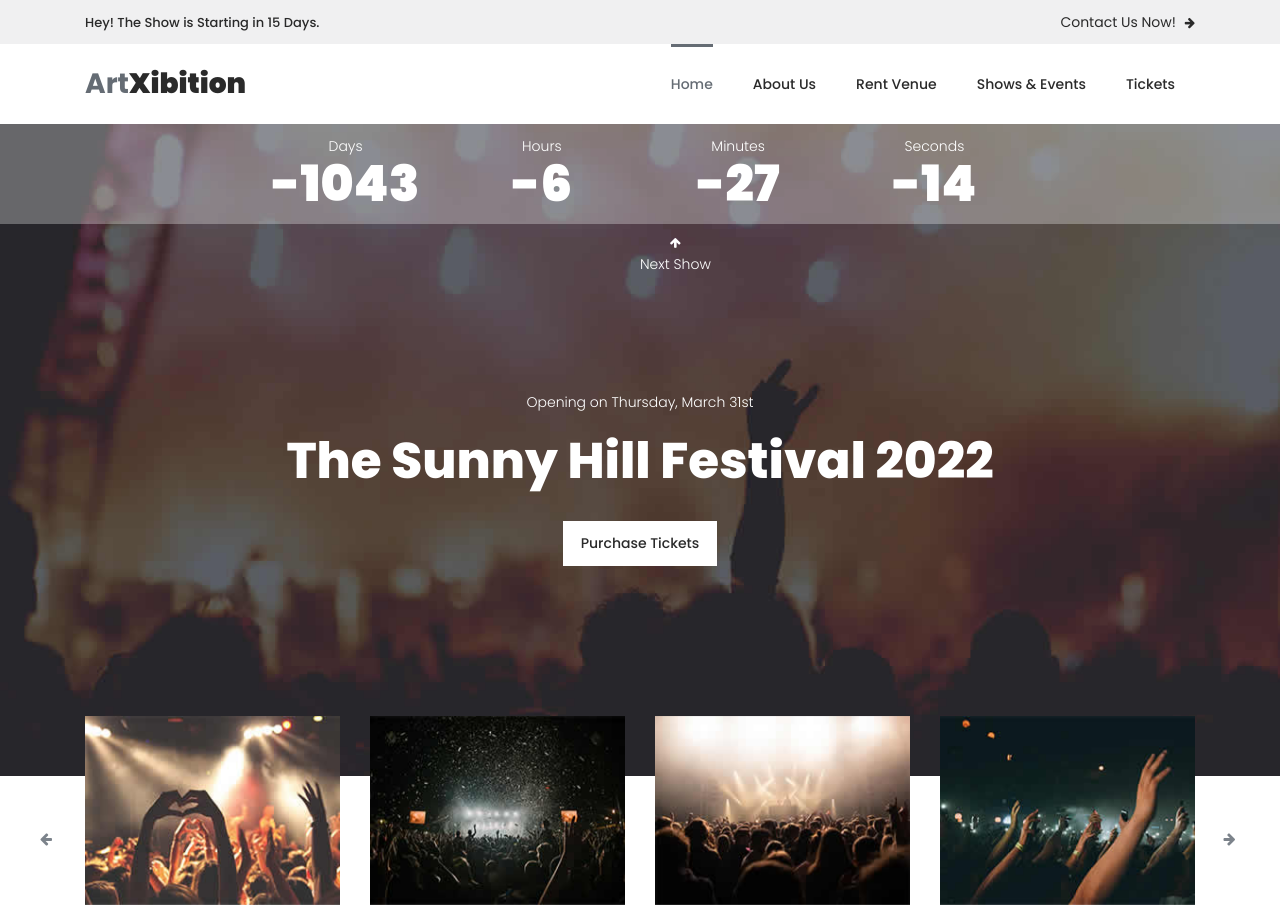
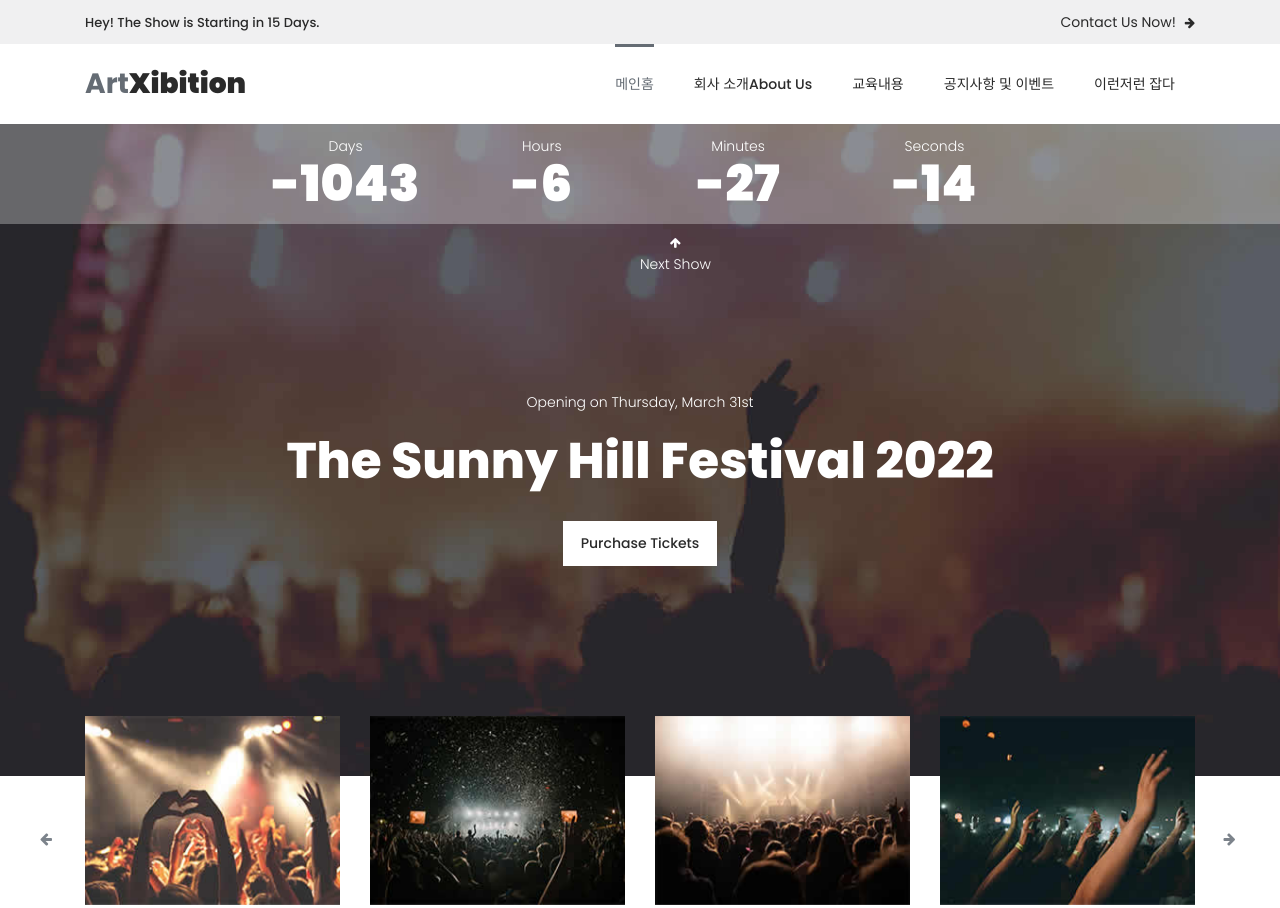
Before and after one commit to jamsh23/testweb, a plain HTML site: page index.html in a window 1280 px wide. Shown: the top 908 px of the page. Drawn offline with Linux system fonts and the light colour scheme.

Commit message:
Update index.html

```diff
--- a/index.html
+++ b/index.html
@@ -71,11 +71,11 @@ https://www.tooplate.com/view/2125-artxibition
                         <!-- ***** Logo End ***** -->
                         <!-- ***** Menu Start ***** -->
                         <ul class="nav">
-                            <li><a href="index.html" class="active">Home</a></li>
-                            <li><a href="about.html">About Us</a></li>
-                            <li><a href="rent-venue.html">Rent Venue</a></li>
-                            <li><a href="shows-events.html">Shows & Events</a></li>
-                            <li><a href="tickets.html">Tickets</a></li>
+                            <li><a href="index.html" class="active">메인홈</a></li>
+                            <li><a href="about.html">회사 소개About Us</a></li>
+                            <li><a href="rent-venue.html">교육내용</a></li>
+                            <li><a href="shows-events.html">공지사항 및 이벤트</a></li>
+                            <li><a href="tickets.html">이런저런 잡다</a></li>
                         </ul>
                         <a class='menu-trigger'>
                             <span>Menu</span>
```
